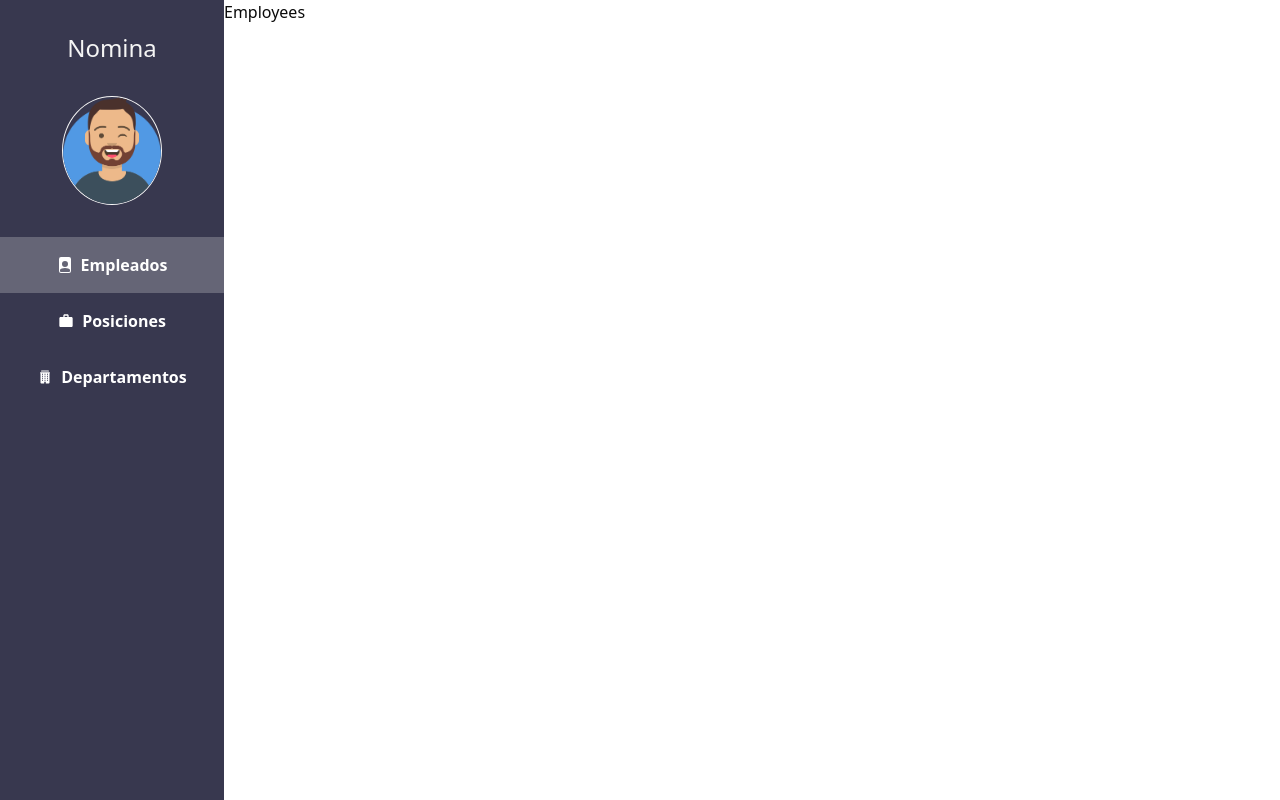
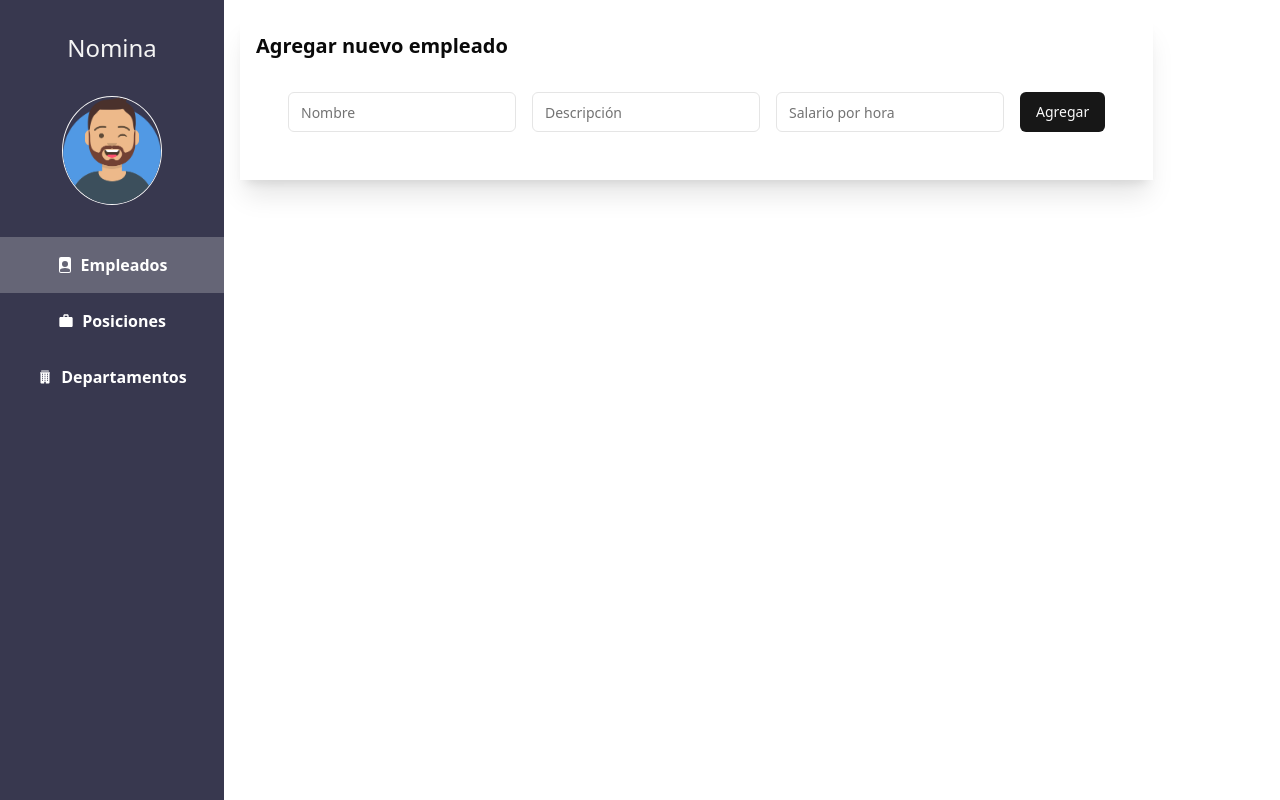
Before and after one commit to justinoctavius/nomina-frontend, a React (Vite) app: page / in a window 1280 px wide. Built offline with nearby package versions, Linux system fonts and the light colour scheme.

Commit message:
adding forms

```diff
--- a/package.json
+++ b/package.json
@@ -15,6 +15,7 @@
     "@fortawesome/free-regular-svg-icons": "^6.5.1",
     "@fortawesome/free-solid-svg-icons": "^6.5.1",
     "@fortawesome/react-fontawesome": "^0.2.0",
+    "@radix-ui/react-slot": "^1.0.2",
     "@tanstack/react-table": "^8.10.7",
     "class-variance-authority": "^0.7.0",
     "clsx": "^2.0.0",
--- /dev/null
+++ b/src/components/button/index.tsx
@@ -0,0 +1,55 @@
+import * as React from 'react';
+import { Slot } from '@radix-ui/react-slot';
+import { cva, type VariantProps } from 'class-variance-authority';
+import { cn } from '../../utils/cn';
+
+const buttonVariants = cva(
+  'inline-flex items-center justify-center whitespace-nowrap rounded-md text-sm font-medium ring-offset-background transition-colors focus-visible:outline-none focus-visible:ring-2 focus-visible:ring-ring focus-visible:ring-offset-2 disabled:pointer-events-none disabled:opacity-50',
+  {
+    variants: {
+      variant: {
+        default: 'bg-primary text-primary-foreground hover:bg-primary/90',
+        destructive:
+          'bg-destructive text-destructive-foreground hover:bg-destructive/90',
+        outline:
+          'border border-input bg-background hover:bg-accent hover:text-accent-foreground',
+        secondary:
+          'bg-secondary text-secondary-foreground hover:bg-secondary/80',
+        ghost: 'hover:bg-accent hover:text-accent-foreground',
+        link: 'text-primary underline-offset-4 hover:underline',
+      },
+      size: {
+        default: 'h-10 px-4 py-2',
+        sm: 'h-9 rounded-md px-3',
+        lg: 'h-11 rounded-md px-8',
+        icon: 'h-10 w-10',
+      },
+    },
+    defaultVariants: {
+      variant: 'default',
+      size: 'default',
+    },
+  }
+);
+
+export interface ButtonProps
+  extends React.ButtonHTMLAttributes<HTMLButtonElement>,
+    VariantProps<typeof buttonVariants> {
+  asChild?: boolean;
+}
+
+const Button = React.forwardRef<HTMLButtonElement, ButtonProps>(
+  ({ className, variant, size, asChild = false, ...props }, ref) => {
+    const Comp = asChild ? Slot : 'button';
+    return (
+      <Comp
+        className={cn(buttonVariants({ variant, size, className }))}
+        ref={ref}
+        {...props}
+      />
+    );
+  }
+);
+Button.displayName = 'Button';
+
+export { Button, buttonVariants };
--- /dev/null
+++ b/src/components/form/index.tsx
@@ -0,0 +1,10 @@
+import { Props } from './types';
+
+export const Form = ({ title, children }: Props) => {
+  return (
+    <div className="shadow-xl p-4">
+      <p className="text-xl font-bold">{title}</p>
+      <div className="flex gap-4 p-4">{children}</div>
+    </div>
+  );
+};
--- /dev/null
+++ b/src/components/form/types.ts
@@ -0,0 +1,4 @@
+export interface Props {
+  title: string;
+  children: React.ReactNode;
+}
--- /dev/null
+++ b/src/components/input/index.tsx
@@ -0,0 +1,24 @@
+import * as React from 'react';
+import { cn } from '../../utils/cn';
+
+export interface InputProps
+  extends React.InputHTMLAttributes<HTMLInputElement> {}
+
+const Input = React.forwardRef<HTMLInputElement, InputProps>(
+  ({ className, type, ...props }, ref) => {
+    return (
+      <input
+        type={type}
+        className={cn(
+          'flex h-10 w-full rounded-md border border-input bg-background px-3 py-2 text-sm ring-offset-background file:border-0 file:bg-transparent file:text-sm file:font-medium placeholder:text-muted-foreground focus-visible:outline-none focus-visible:ring-2 focus-visible:ring-ring focus-visible:ring-offset-2 disabled:cursor-not-allowed disabled:opacity-50',
+          className
+        )}
+        ref={ref}
+        {...props}
+      />
+    );
+  }
+);
+Input.displayName = 'Input';
+
+export { Input };
--- a/src/pages/departments/index.tsx
+++ b/src/pages/departments/index.tsx
@@ -1,3 +1,29 @@
+import { Button } from '../../components/button';
+import { Form } from '../../components/form';
+import { Input } from '../../components/input';
+
 export const Departments = () => {
-  return <div>Departments</div>;
+  return (
+    <div className="p-4">
+      <Form title="Agregar nuevo departamento">
+        <div className="flex gap-4 p-4">
+          <div className="flex flex-col gap-2">
+            <Input type="text" name="name" id="name" placeholder="Nombre" />
+          </div>
+          <div className="flex flex-col gap-2">
+            <Input
+              type="text"
+              name="description"
+              id="description"
+              placeholder="Descripción"
+            />
+          </div>
+          <div className="flex flex-col gap-2">
+            <Button type="submit">Agregar</Button>
+          </div>
+        </div>
+      </Form>
+      <div></div>
+    </div>
+  );
 };
--- a/src/pages/employees/index.tsx
+++ b/src/pages/employees/index.tsx
@@ -1,3 +1,37 @@
+import { Button } from '../../components/button';
+import { Form } from '../../components/form';
+import { Input } from '../../components/input';
+
 export const Employees = () => {
-  return <div>Employees</div>;
+  return (
+    <div className="p-4">
+      <Form title="Agregar nuevo empleado">
+        <div className="flex gap-4 p-4">
+          <div className="flex flex-col gap-2">
+            <Input type="text" name="name" id="name" placeholder="Nombre" />
+          </div>
+          <div className="flex flex-col gap-2">
+            <Input
+              type="text"
+              name="description"
+              id="description"
+              placeholder="Descripción"
+            />
+          </div>
+          <div className="flex flex-col gap-2">
+            <Input
+              type="number"
+              name="salaryPerHour"
+              id="salaryPerHour"
+              placeholder="Salario por hora"
+            />
+          </div>
+          <div className="flex flex-col gap-2">
+            <Button type="submit">Agregar</Button>
+          </div>
+        </div>
+      </Form>
+      <div></div>
+    </div>
+  );
 };
--- a/src/pages/positions/index.tsx
+++ b/src/pages/positions/index.tsx
@@ -1,3 +1,37 @@
+import { Button } from '../../components/button';
+import { Form } from '../../components/form';
+import { Input } from '../../components/input';
+
 export const Positions = () => {
-  return <div>Positions</div>;
+  return (
+    <div className="p-4">
+      <Form title="Agregar nueva posición">
+        <div className="flex gap-4 p-4">
+          <div className="flex flex-col gap-2">
+            <Input type="text" name="name" id="name" placeholder="Nombre" />
+          </div>
+          <div className="flex flex-col gap-2">
+            <Input
+              type="text"
+              name="description"
+              id="description"
+              placeholder="Descripción"
+            />
+          </div>
+          <div className="flex flex-col gap-2">
+            <Input
+              type="number"
+              name="salaryPerHour"
+              id="salaryPerHour"
+              placeholder="Salario por hora"
+            />
+          </div>
+          <div className="flex flex-col gap-2">
+            <Button type="submit">Agregar</Button>
+          </div>
+        </div>
+      </Form>
+      <div></div>
+    </div>
+  );
 };
```
Also changed, not shown: 1 other file (tests, documents, lock files or other folders).
